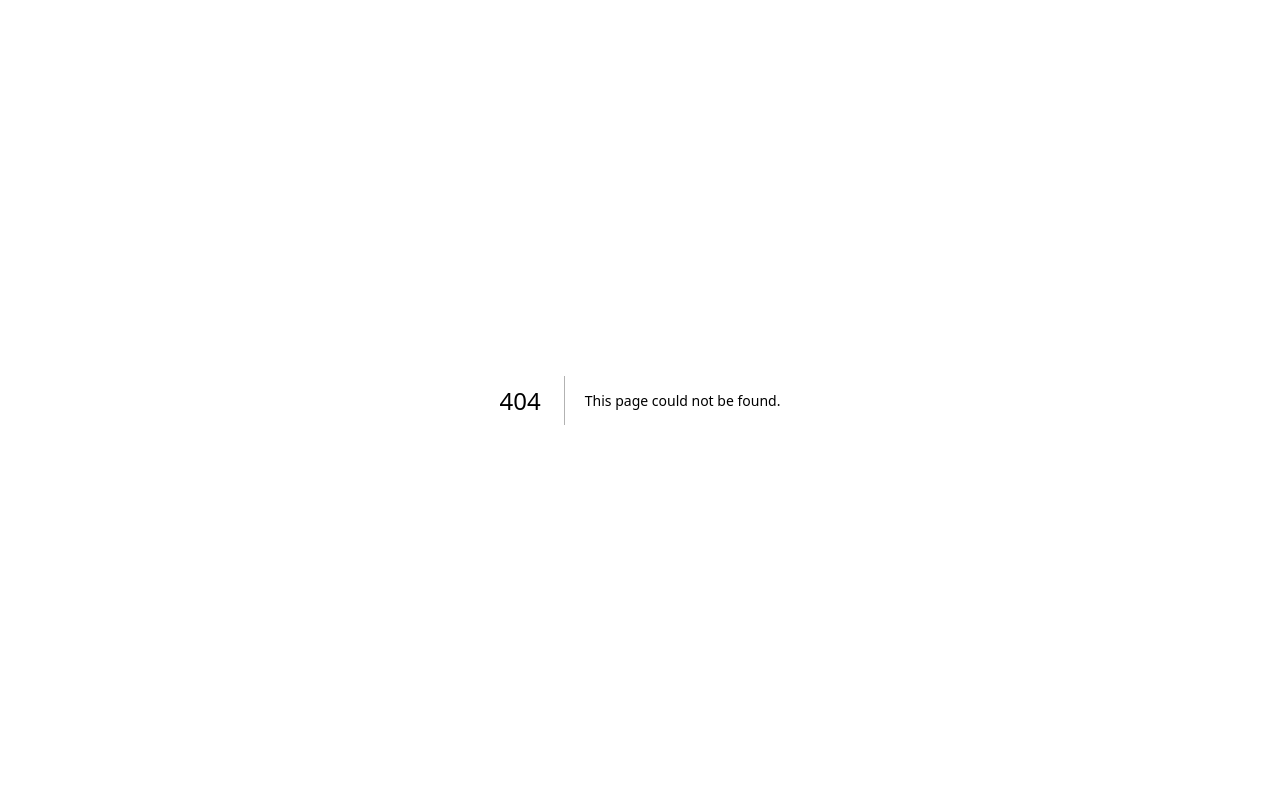
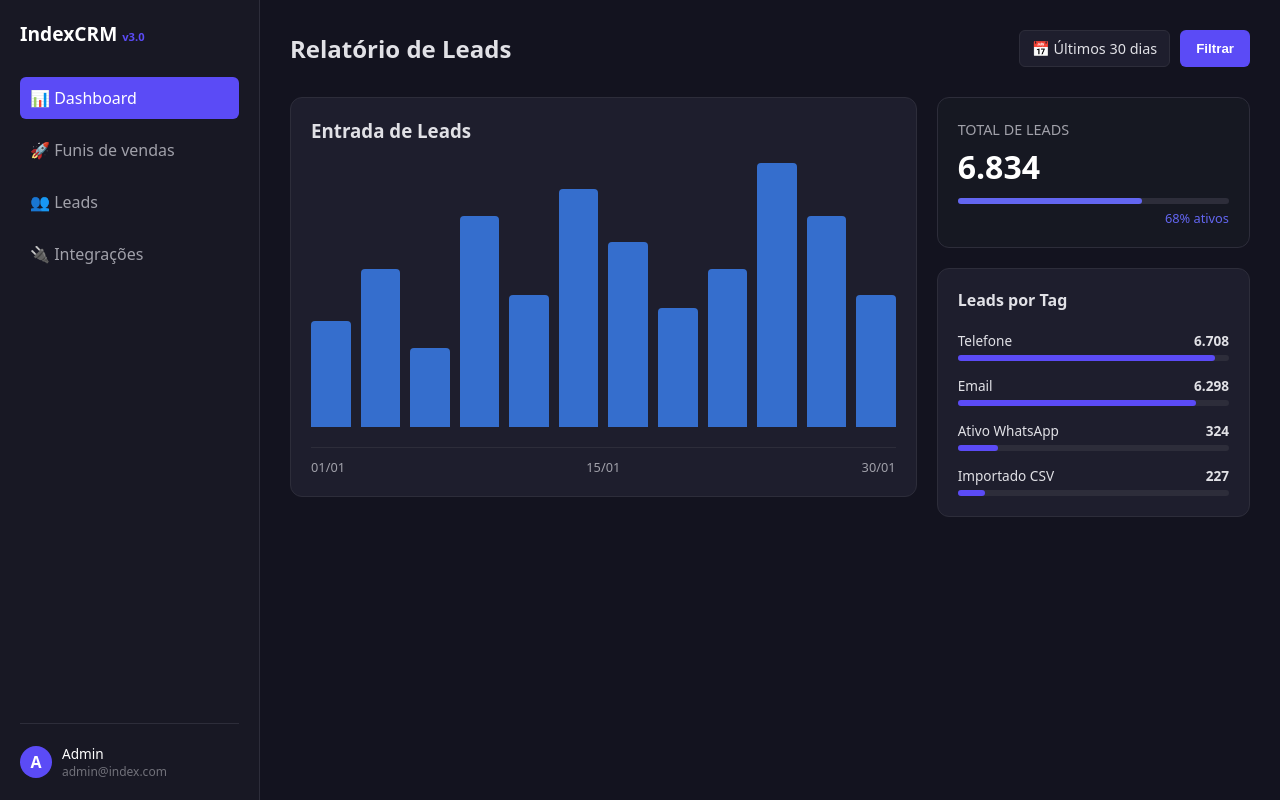
Before and after one commit to Matheus-Dev-Souza/IndexCRM, a Next.js app: page /1/dashboard/reports in a window 1280 px wide. Before the commit this address had no page. Built offline with nearby package versions, Linux system fonts and the light colour scheme.

Commit message:
feat: add reports

```diff
--- /dev/null
+++ b/src/app/[locale]/(dashboard)/dashboard/reports/page.tsx
@@ -0,0 +1,71 @@
+export default function ReportsPage() {
+  return (
+    <div style={{ padding: '30px', maxWidth: '1400px', margin: '0 auto', color: '#e1e1e6' }}>
+
+      <div style={{ display: 'flex', justifyContent: 'space-between', alignItems: 'center', marginBottom: '30px' }}>
+         <h1 style={{ fontSize: '1.5rem', fontWeight: 'bold' }}>Relatório de Leads</h1>
+
+         <div style={{ display: 'flex', gap: '10px' }}>
+            <div style={{ background: '#1e1e2d', padding: '8px 12px', borderRadius: '6px', border: '1px solid #2d2d3a', fontSize: '0.9rem' }}>📅 Últimos 30 dias</div>
+            <button style={{ background: '#5b4bf6', border: 'none', color: 'white', padding: '8px 16px', borderRadius: '6px', fontWeight: 'bold' }}>Filtrar</button>
+         </div>
+      </div>
+
+      <div style={{ display: 'grid', gridTemplateColumns: '2fr 1fr', gap: '20px' }}>
+
+         {/* Gráfico Principal (Simulado) */}
+         <div style={{ background: '#1e1e2d', padding: '20px', borderRadius: '12px', border: '1px solid #2d2d3a', height: '400px', display: 'flex', flexDirection: 'column' }}>
+            <h3 style={{ marginBottom: '20px' }}>Entrada de Leads</h3>
+            <div style={{ flex: 1, display: 'flex', alignItems: 'flex-end', gap: '10px', paddingBottom: '20px', borderBottom: '1px solid #2d2d3a' }}>
+               {/* Barras do Gráfico */}
+               {[40, 60, 30, 80, 50, 90, 70, 45, 60, 100, 80, 50].map((h, i) => (
+                  <div key={i} style={{ flex: 1, background: '#3b82f6', height: `${h}%`, borderRadius: '4px 4px 0 0', opacity: 0.8 }}></div>
+               ))}
+            </div>
+            <div style={{ display: 'flex', justifyContent: 'space-between', marginTop: '10px', color: '#a1a1aa', fontSize: '0.8rem' }}>
+               <span>01/01</span><span>15/01</span><span>30/01</span>
+            </div>
+         </div>
+
+         {/* Painel Lateral (Stats e Tags) */}
+         <div style={{ display: 'flex', flexDirection: 'column', gap: '20px' }}>
+
+            {/* Card Total */}
+            <div style={{ background: '#161822', padding: '20px', borderRadius: '12px', border: '1px solid #2d2d3a' }}>
+               <span style={{ color: '#a1a1aa', fontSize: '0.9rem' }}>TOTAL DE LEADS</span>
+               <div style={{ fontSize: '2rem', fontWeight: 'bold', color: 'white', margin: '5px 0' }}>6.834</div>
+               <div style={{ width: '100%', height: '6px', background: '#2d2d3a', borderRadius: '3px', marginTop: '10px' }}>
+                  <div style={{ width: '68%', height: '100%', background: '#6366f1', borderRadius: '3px' }}></div>
+               </div>
+               <div style={{ textAlign: 'right', fontSize: '0.8rem', color: '#6366f1', marginTop: '5px' }}>68% ativos</div>
+            </div>
+
+            {/* Lista de Tags (Barras Horizontais) */}
+            <div style={{ background: '#1e1e2d', padding: '20px', borderRadius: '12px', border: '1px solid #2d2d3a', flex: 1 }}>
+               <h3 style={{ fontSize: '1rem', marginBottom: '20px' }}>Leads por Tag</h3>
+
+               <div style={{ display: 'flex', flexDirection: 'column', gap: '15px' }}>
+                  {[
+                    { label: 'Telefone', val: '6.708', pct: '95%' },
+                    { label: 'Email', val: '6.298', pct: '88%' },
+                    { label: 'Ativo WhatsApp', val: '324', pct: '15%' },
+                    { label: 'Importado CSV', val: '227', pct: '10%' }
+                  ].map(tag => (
+                    <div key={tag.label}>
+                       <div style={{ display: 'flex', justifyContent: 'space-between', marginBottom: '5px', fontSize: '0.85rem' }}>
+                          <span>{tag.label}</span>
+                          <span style={{ fontWeight: 'bold' }}>{tag.val}</span>
+                       </div>
+                       <div style={{ width: '100%', height: '6px', background: '#2d2d3a', borderRadius: '3px' }}>
+                          <div style={{ width: tag.pct, height: '100%', background: '#5b4bf6', borderRadius: '3px' }}></div>
+                       </div>
+                    </div>
+                  ))}
+               </div>
+            </div>
+
+         </div>
+      </div>
+    </div>
+  );
+}
```
